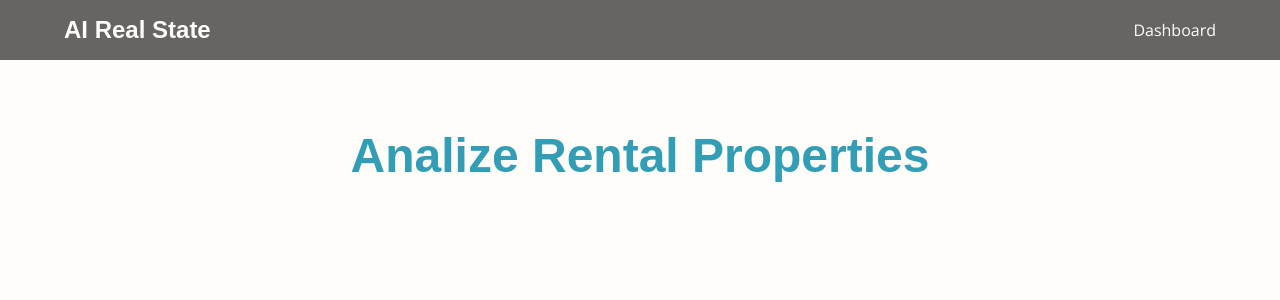
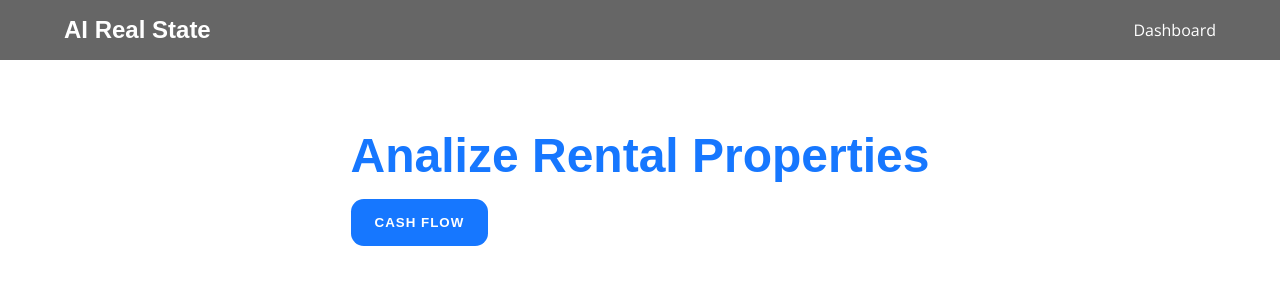
Before and after one commit to wdiazdev/airs, a React (Vite) app: page /#/dashboard in a window 1280 px wide. Shown: the top 300 px of the page. Built offline with nearby package versions, Linux system fonts and the light colour scheme; a web font is replaced by a local one.

Commit message:
dashboard form for cash flow

```diff
--- a/package.json
+++ b/package.json
@@ -12,9 +12,11 @@
     "deploy": "gh-pages -d dist"
   },
   "dependencies": {
+    "antd": "^5.8.2",
     "gh-pages": "^5.0.0",
     "react": "^18.2.0",
-    "react-dom": "^18.2.0"
+    "react-dom": "^18.2.0",
+    "styled-components": "^6.0.7"
   },
   "devDependencies": {
     "@types/react": "^18.2.15",
--- a/src/App.css
+++ b/src/App.css
@@ -16,9 +16,9 @@ body {
   background-color: var(--secondary--color);
 }
 :root {
-  --header--color: #329eb6;
+  --blue--color: #1677ff;
   --subHeader--color: #fac7c3;
-  --secondary--color: #fffdfa;
+  --secondary--color: #ffffff;
   --primary--font: 'Open Sans', sans-serif;
   --secondary--font: 'REM', sans-serif;
 }
--- /dev/null
+++ b/src/components/CashFlowForm.tsx
@@ -0,0 +1,63 @@
+import { FC } from 'react'
+import { Button, Form, Input, InputNumber, Select } from 'antd'
+import '../styles/CashFlowForm.css'
+
+const CashFlowForm: FC = () => {
+  const form = new FormData()
+
+  const onFinish = (values: any) => {
+    console.log(values)
+  }
+
+  return (
+    <div className="form--wrapper">
+      <h2>Property Details</h2>
+      <Form
+        onFinish={onFinish}
+        style={{ maxWidth: 600 }}
+        labelCol={{ span: 10 }}
+        wrapperCol={{ span: 16 }}
+      >
+        <Form.Item label="Property price" name="propertyPrice">
+          <Input />
+        </Form.Item>
+        <Form.Item label="Down payment" name="downPayment">
+          <Input />
+        </Form.Item>
+        <Form.Item label="Interest rate" name="interest">
+          <InputNumber min={0} step={0.01} />
+        </Form.Item>
+        <Form.Item label="HOA fees" name="hoaFees">
+          <Input />
+        </Form.Item>
+        <Form.Item label="Mortgage insurance" name="propertyInsurance">
+          <Input />
+        </Form.Item>
+        <Form.Item label="Loan type">
+          <Select>
+            {[
+              '30-Year-Fixed',
+              '20-Year-Fixed',
+              '15-Year-Fixed',
+              '10-Year-Fixed',
+            ].map((loanType) => (
+              <Select.Option key={loanType} value={loanType}>
+                {loanType}
+              </Select.Option>
+            ))}
+          </Select>
+        </Form.Item>
+        <p>Expenses</p>
+        <Button
+          type="primary"
+          htmlType="submit"
+          style={{ fontFamily: 'var(--secondary--font)' }}
+        >
+          Submit
+        </Button>
+      </Form>
+    </div>
+  )
+}
+
+export default CashFlowForm
--- a/src/pages/Dashboard.tsx
+++ b/src/pages/Dashboard.tsx
@@ -1,14 +1,48 @@
-import { FC } from 'react'
+import { FC, useState } from 'react'
 import '../styles/Dashboard.css'
+import { styled } from 'styled-components'
+import CashFlowForm from '../components/CashFlowForm'
 
 const Dashboard: FC = () => {
+  const [showCashFlow, setShowCashFlow] = useState<boolean>(false)
+
+  const handleClick = () => {
+    setShowCashFlow(!showCashFlow)
+  }
   return (
-    <div className="dash--container">
-      <div className="dash--wrapper">
-        <h2>Analize Rental Properties</h2>
+    <>
+      <div className="dash--container">
+        <div className="dash--wrapper">
+          <h2>Analize Rental Properties</h2>
+          <div className="dash--btn">
+            <StyledButton name="Cash Flow" onClick={handleClick}>
+              Cash Flow
+            </StyledButton>
+          </div>
+        </div>
+        {showCashFlow && <CashFlowForm />}
       </div>
-    </div>
+    </>
   )
 }
 
 export default Dashboard
+
+const StyledButton = styled.button`
+  font-size: 0.8;
+  letter-spacing: 1px;
+  color: var(--secondary--color);
+  padding: 1rem 1.5rem;
+  border: none;
+  border-radius: 0.8rem;
+  background: var(--blue--color);
+  cursor: pointer;
+  transition: 0.2s ease-in;
+  text-transform: uppercase;
+  font-family: var(--secondary--font);
+  font-weight: bold;
+
+  &:hover {
+    background: #388bff;
+  }
+`
--- /dev/null
+++ b/src/styles/CashFlowForm.css
@@ -0,0 +1,16 @@
+.form--wrapper {
+  display: flex;
+  flex-direction: column;
+  justify-content: center;
+  align-items: center;
+  gap: 2rem;
+  width: 100%;
+  padding: 2rem;
+  border-radius: 1rem;
+  overflow: hidden;
+  box-shadow: rgba(0, 0, 0, 0.45) 0px 25px 20px -20px;
+}
+.form--wrapper > h2 {
+  font-size: 2rem;
+  font-family: var(--secondary--font);
+}
--- a/src/styles/Dashboard.css
+++ b/src/styles/Dashboard.css
@@ -4,12 +4,20 @@
   width: 100%;
   padding: 2rem;
   display: flex;
-  justify-content: center;
+  flex-direction: column;
+  align-items: center;
+}
+
+.dash--wrapper {
+  display: flex;
+  flex-direction: column;
+  gap: 1rem;
 }
 
 .dash--wrapper > h2 {
+  width: max-content;
   margin-top: 6rem;
   font-family: var(--secondary--font);
-  color: var(--header--color);
+  color: var(--blue--color);
   font-size: 3rem;
 }
```
Also changed, not shown: src/components/propertyInformation.tsx (deleted, +0 -7 lines), 1 other file (tests, documents, lock files or other folders).
